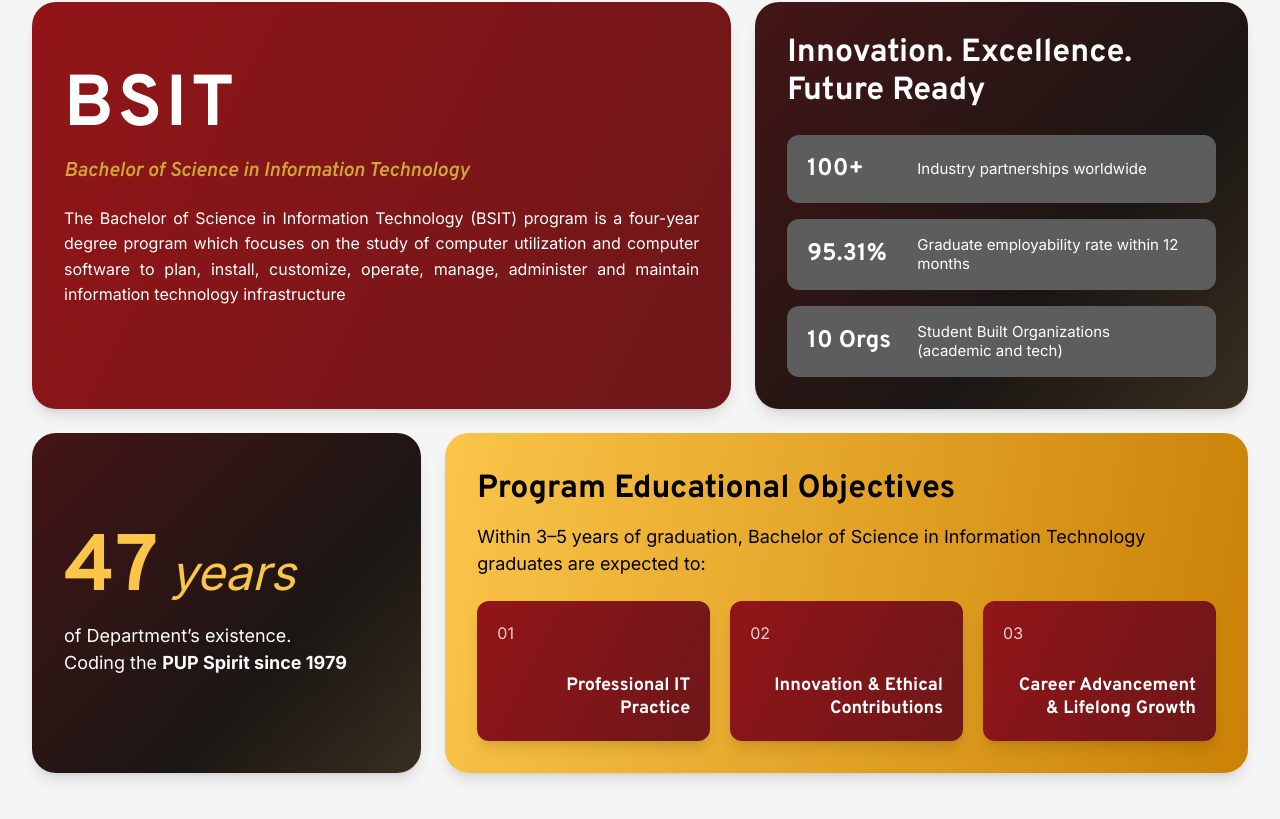
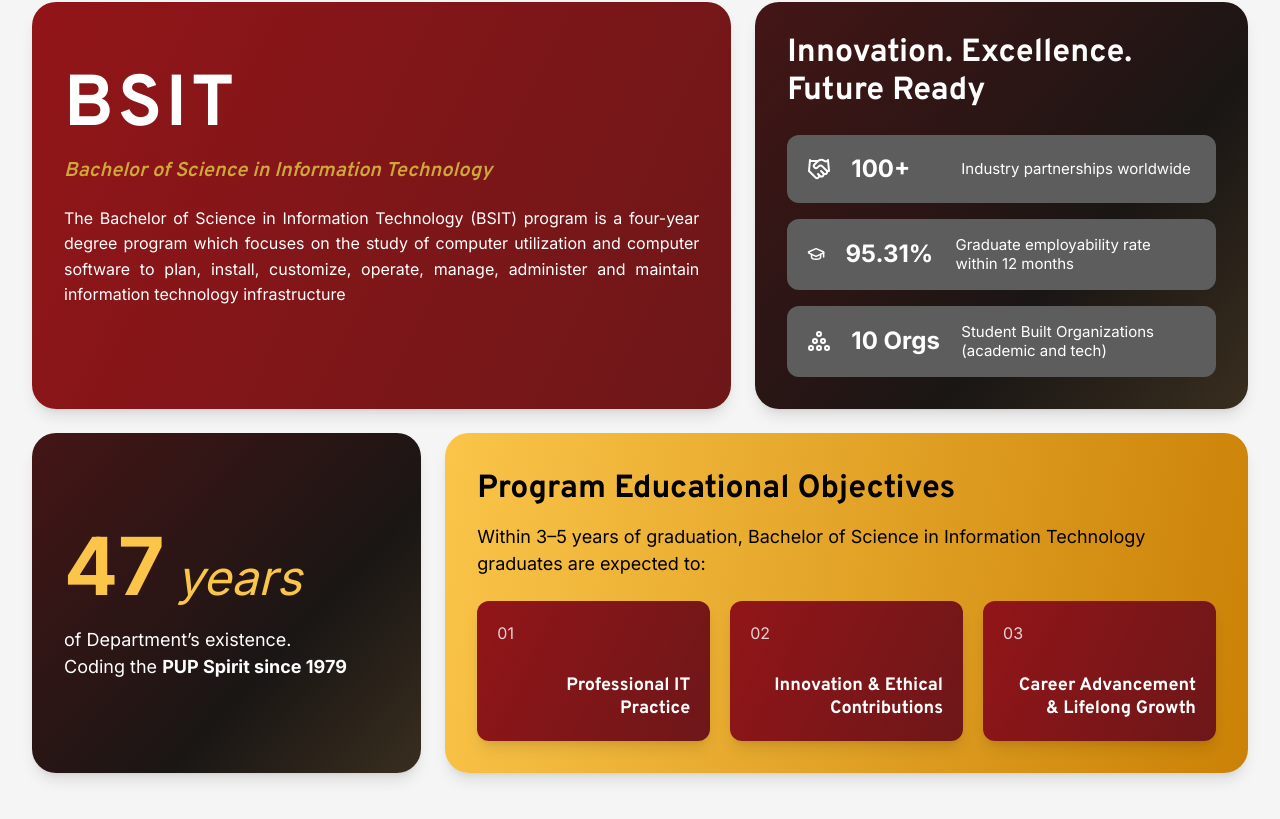
Before and after one commit to fr-anz/DIT-Accred, a SvelteKit app: page / in a window 1280 px wide. Shown: the part 862-1681 px from the top of the page. Built offline with nearby package versions, Linux system fonts and the light colour scheme.

Commit message:
style: added icons

```diff
--- a/src/routes/+page.svelte
+++ b/src/routes/+page.svelte
@@ -1,5 +1,6 @@
 <script>
 	import Card from '$lib/components/Card.svelte';
+	import { Handshake, GraduationCap, CirclePile } from 'lucide-svelte';
 
 	let videoUrl = 'https://www.w3schools.com/html/mov_bbb.mp4';
 </script>
@@ -26,18 +27,21 @@
 			<div class="highlights">
 				<div class="highlight-item">
 					<div class="highlight-text">
+						<Handshake></Handshake>
 						<span class="stat">100+</span>
 						<span class="desc">Industry partnerships worldwide</span>
 					</div>
 				</div>
 				<div class="highlight-item">
 					<div class="highlight-text">
+						<GraduationCap></GraduationCap>
 						<span class="stat">95.31%</span>
 						<span class="desc">Graduate employability rate within 12 months</span>
 					</div>
 				</div>
 				<div class="highlight-item">
 					<div class="highlight-text">
+						<CirclePile></CirclePile>
 						<span class="stat">10 Orgs</span>
 						<span class="desc">Student Built Organizations<br />(academic and tech)</span>
 					</div>
@@ -80,24 +84,6 @@
 </section>
 
 <style>
-	@import url('https://fonts.googleapis.com/css2?family=Inter:wght@400;700&family=Overpass:ital,wght@0,400;0,700;1,400;1,600&display=swap');
-
-	:global(body) {
-		margin: 0;
-		padding: 0;
-		/* Set Inter as the default text */
-		font-family: 'Inter', sans-serif;
-	}
-
-	/* Force all headings to use Overpass */
-	h1,
-	h2,
-	h3,
-	.number,
-	.stat {
-		font-family: 'Overpass', sans-serif;
-	}
-
 	:global(body) {
 		margin: 0;
 		padding: 0;
```
